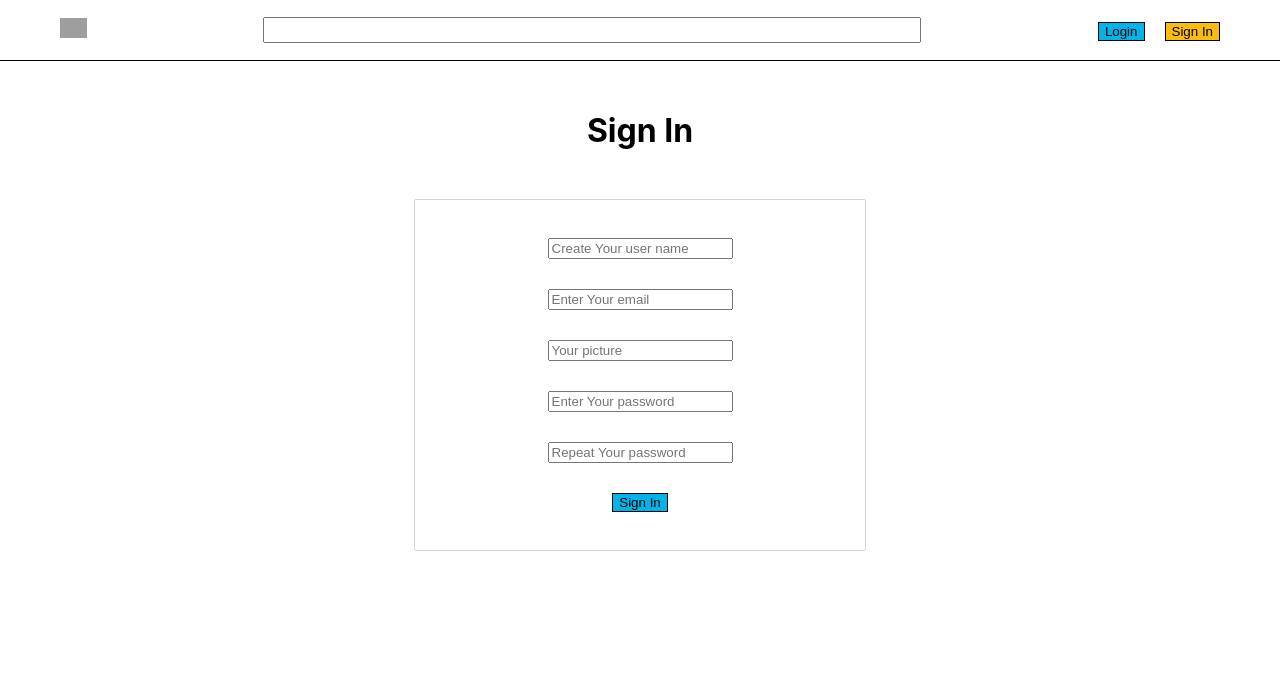
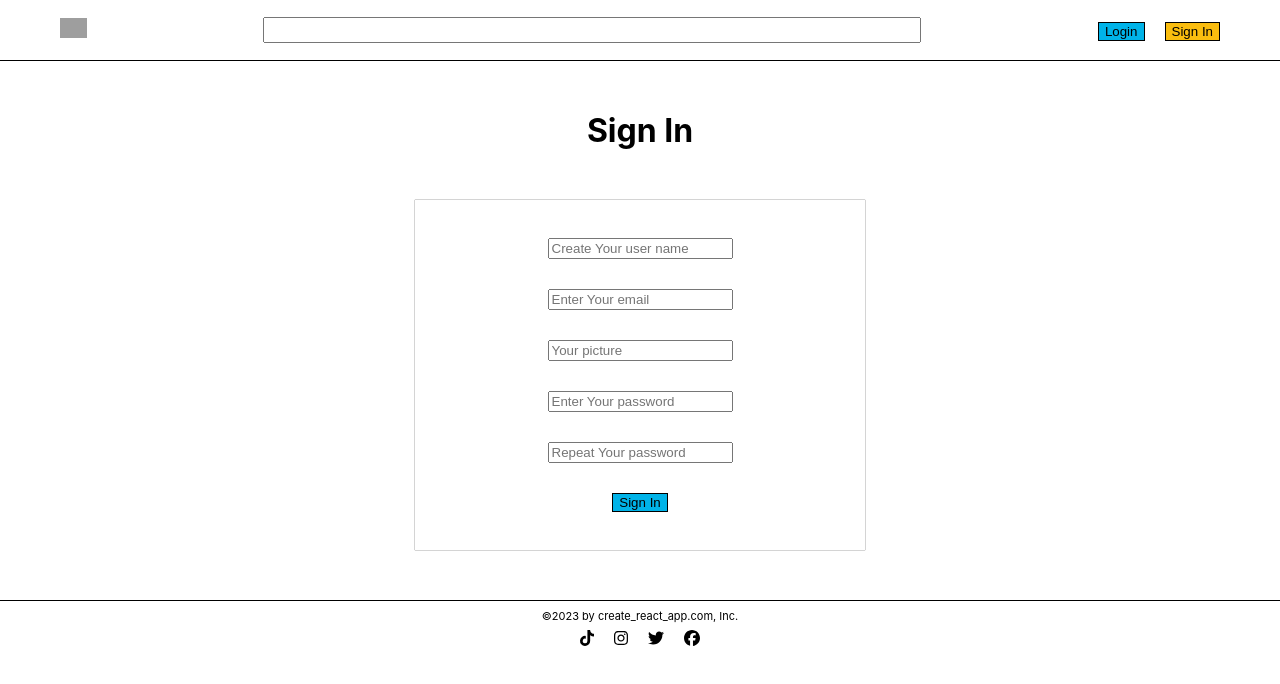
Before and after one commit to GintareSlusnyte/Galutinis_atsiskaitymas_react, a React (Create React App) app: page /register in a window 1280 px wide. Shown: the top 684 px of the page. Built offline with nearby package versions, Linux system fonts and the light colour scheme; data requests are answered from the project's data file; grey boxes are pictures that could not be loaded.

Commit message:
footeris

```diff
--- a/src/App.jsx
+++ b/src/App.jsx
@@ -4,6 +4,7 @@
 import HomePage from './components/Pages/HomePage';
 import LoginPage from './components/Pages/LoginPage';
 import RegisterPage from './components/Pages/RegisterPage';
+import Footer from './components/Organisms/Footer';
 
 const App = () => {
   return (
@@ -15,6 +16,8 @@
         <Route path='/login' element={<LoginPage />}/>
         <Route path='/register' element={<RegisterPage />}/>
       </Routes>
+
+      <Footer />
     </>
   );
 }
--- a/src/components/Organisms/Footer.jsx
+++ b/src/components/Organisms/Footer.jsx
@@ -1,9 +1,39 @@
-import {  } from '@fortawesome/free-brands-svg-icons'
+import { FontAwesomeIcon } from '@fortawesome/react-fontawesome';
+import { faTiktok, faInstagram, faTwitter, faFacebook} from '@fortawesome/free-brands-svg-icons';
+import { NavLink } from 'react-router-dom';
+import styled from 'styled-components';
+
+const StyledFooter = styled.footer`
+    height: 50px;
+    border-top: 1px solid black;
+    display: flex;
+    flex-direction: column;
+    align-items: center;
+    justify-content: center;
+    .copyright{
+        padding: 5px;
+        font-size: 11px;
+    }
+    .icons a{
+        color: black;
+        padding: 10px;
+
+    }
+`;
 
 const Footer = () => {
     return (
-        <>
-        </>
+        <StyledFooter>
+            <div className='copyright'>
+                ©2023 by create_react_app.com, Inc.
+            </div>
+            <div className='icons'>
+                <NavLink to="https://www.tiktok.com/"><FontAwesomeIcon icon={faTiktok} /></NavLink>
+                <NavLink to="https://www.instagram.com/"><FontAwesomeIcon icon={faInstagram} /></NavLink>
+                <NavLink to="https://www.twitter.com/"><FontAwesomeIcon icon={faTwitter} /></NavLink>
+                <NavLink to="https://www.facebook.com/"><FontAwesomeIcon icon={faFacebook} /></NavLink>
+            </div>
+        </StyledFooter>
      );
 }
 
--- a/src/components/Pages/HomePage.jsx
+++ b/src/components/Pages/HomePage.jsx
@@ -2,6 +2,14 @@
 import PostsContext from "../../contexts/PostsContext";
 import UsersContext from "../../contexts/UsersContext";
 import Post from "../Molecules/Post";
+import styled from "styled-components";
+
+const StyledMain = styled.main`
+    height: calc(100vh - 150px);
+    h1{
+        text-align: center;
+    }
+`
 
 
 const HomePage = () => {
@@ -10,7 +18,7 @@
 
 
     return (
-        <main>
+        <StyledMain>
             <h1>Posts</h1>
 
             <div>
@@ -23,7 +31,7 @@
                         )
                 }
             </div>
-        </main>
+        </StyledMain>
      );
 }
 
--- a/src/components/Pages/LoginPage.jsx
+++ b/src/components/Pages/LoginPage.jsx
@@ -4,6 +4,7 @@
 import UsersContext from "../../contexts/UsersContext";
 
 const StyledMain = styled.main`
+    height: calc(100vh - 230px);
     text-align: center;
     margin: 50px auto;
 `
```
